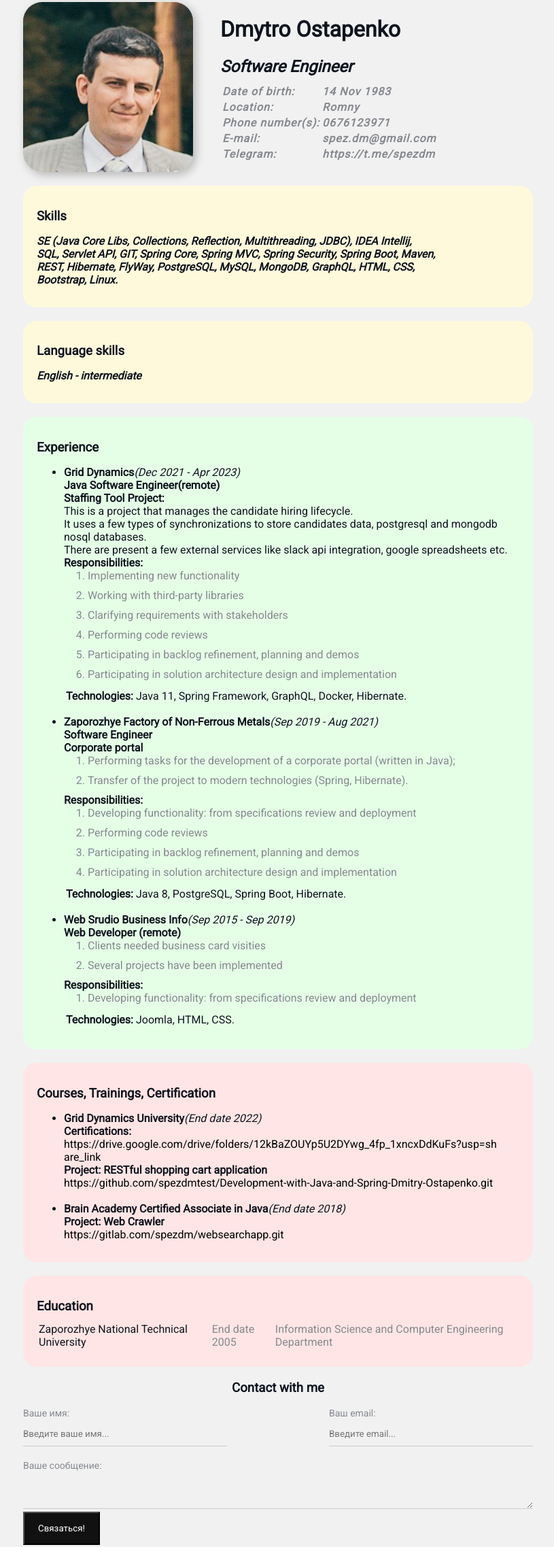
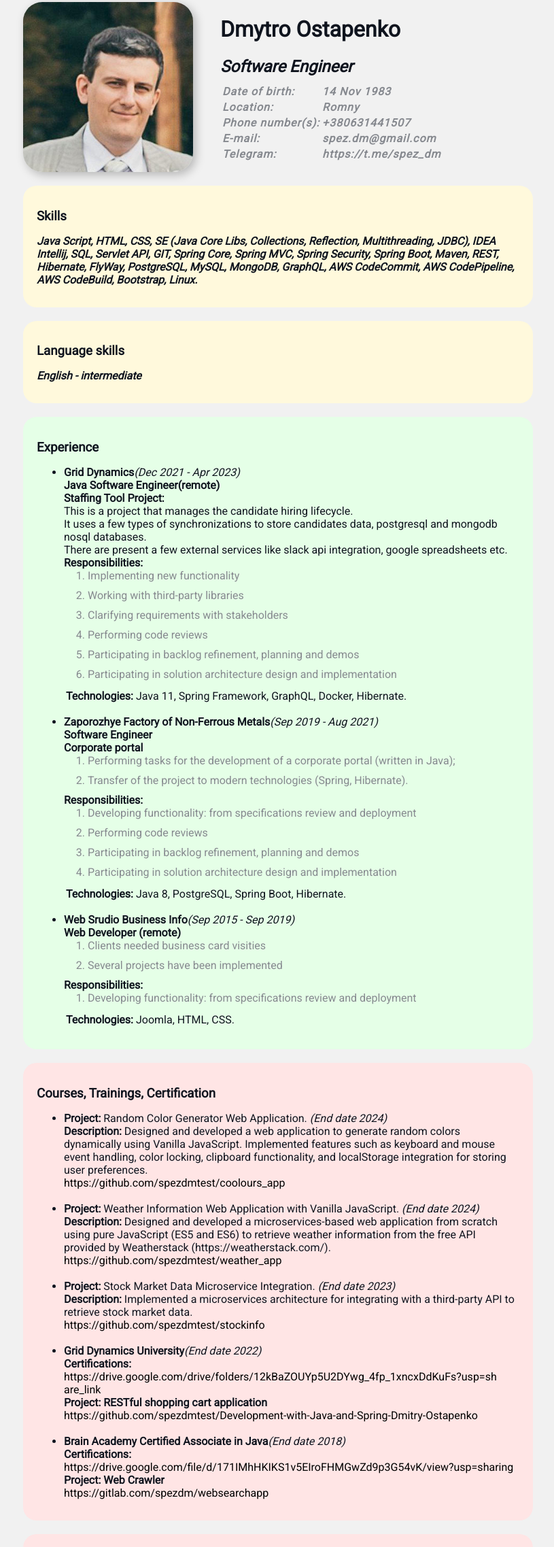
Before and after one commit to spezdmtest/cv, a plain HTML site: page index.html in a window 1280 px wide. Shown: the part 35-2310 px from the top of the page at 68% size, without its empty margins (231-1046 px from the left). Drawn offline with Linux system fonts and the light colour scheme.

Commit message:
Add files via upload
modified index.html

```diff
--- a/index.html
+++ b/index.html
@@ -24,7 +24,7 @@
                         </tr>
                         <tr>
                             <td>Phone number(s):</td>
-                            <td>0676123971</td>
+                            <td>+380631441507</td>
                         </tr>
                         <tr>
                             <td>E-mail:</td>
@@ -32,17 +32,17 @@
                         </tr>
                         <tr>
                             <td>Telegram:</td>
-                            <td>https://t.me/spezdm</td>
+                            <td>https://t.me/spez_dm</td>
                         </tr>
                     </table>
             </div>
         </div>
         <div class="card bg-yellow">
             <h3>Skills</h3>
-            <p><em><strong>SE (Java Core Libs, Collections, Reflection, Multithreading, JDBC),
-                IDEA Intellij,<br> SQL, Servlet API, GIT, Spring Core, Spring MVC,
-                Spring Security, Spring Boot, Maven,<br> REST, Hibernate, FlyWay, PostgreSQL,
-                MySQL, MongoDB, GraphQL, HTML, CSS,<br> Bootstrap, Linux.</strong></em></p>
+            <p><em><strong>Java Script, HTML, CSS, SE (Java Core Libs, Collections, Reflection, Multithreading, JDBC),
+                IDEA Intellij, SQL, Servlet API, GIT, Spring Core, Spring MVC,
+                Spring Security, Spring Boot, Maven, REST, Hibernate, FlyWay, PostgreSQL,
+                MySQL, MongoDB, GraphQL, AWS CodeCommit, AWS CodePipeline, AWS CodeBuild, Bootstrap, Linux.</strong></em></p>
 
         </div>
         <div class="card bg-yellow">
@@ -134,20 +134,36 @@
         <div class="card bg-red">
             <h3><strong>Courses, Trainings, Certification</strong></h3>
             <ul type="disc">
+                <li><strong>Project:</strong> Random Color Generator Web Application.<em> (End date 2024)</em></li>
+                <strong>Description:</strong> Designed and developed a web application to generate random colors dynamically
+                using Vanilla JavaScript. Implemented features such as keyboard and mouse event handling, color locking, clipboard functionality,
+                and localStorage integration for storing user preferences.<br>
+                <a href="https://github.com/spezdmtest/coolours_app">https://github.com/spezdmtest/coolours_app</a><br><br>
+                <li><strong>Project:</strong> Weather Information Web Application with Vanilla JavaScript.<em> (End date 2024)</em></li>
+                <strong>Description:</strong> Designed and developed a microservices-based web application from scratch using pure JavaScript (ES5 and ES6)
+                to retrieve weather information from the free API provided by Weatherstack (https://weatherstack.com/).<br>
+                <a href="https://github.com/spezdmtest/weather_app">https://github.com/spezdmtest/weather_app</a><br><br>
+                <li><strong>Project:</strong> Stock Market Data Microservice Integration. <em>(End date 2023)</em></li>
+                <strong>Description:</strong> Implemented a microservices architecture for integrating with a third-party API to retrieve stock market data.<br>
+                <a href="https://github.com/spezdmtest/stockinfo" target="_blank">https://github.com/spezdmtest/stockinfo</a><br><br>
                 <li><strong>Grid Dynamics University</strong><em>(End date 2022)</em><br>
                 <strong>Certifications:</strong><br>
                 <a href="https://drive.google.com/drive/folders/12kBaZOUYp5U2DYwg_4fp_1xncxDdKuFs?usp=sh are_link"
                 target="_blank">
                 https://drive.google.com/drive/folders/12kBaZOUYp5U2DYwg_4fp_1xncxDdKuFs?usp=sh are_link</a><br>
                 <strong>Project: RESTful shopping cart application </strong><br></li>
-                <a href="https://github.com/spezdmtest/Development-with-Java-and-Spring-Dmitry-Ostapenko.git"
+                <a href="https://github.com/spezdmtest/Development-with-Java-and-Spring-Dmitry-Ostapenko"
                 target="_blank">
-                https://github.com/spezdmtest/Development-with-Java-and-Spring-Dmitry-Ostapenko.git</a><br><br>
+                https://github.com/spezdmtest/Development-with-Java-and-Spring-Dmitry-Ostapenko</a><br><br>
                 <li><strong>Brain Academy Certified Associate in Java</strong><em>(End date 2018)</em></li>
+                <strong>Certifications:</strong><br>
+                <a href="https://drive.google.com/file/d/171IMhHKIKS1v5EIroFHMGwZd9p3G54vK/view?usp=sharing">
+                    https://drive.google.com/file/d/171IMhHKIKS1v5EIroFHMGwZd9p3G54vK/view?usp=sharing
+                </a><br>
                 <strong>Project: Web Crawler</strong>
-                <a href="https://gitlab.com/spezdm/websearchapp.git"
+                <a href="https://gitlab.com/spezdm/websearchapp"
                 target="_blank"><br>
-                    https://gitlab.com/spezdm/websearchapp.git</a><br>
+                    https://gitlab.com/spezdm/websearchapp</a><br>
             </ul>
         </div>
 
@@ -162,7 +178,7 @@
             </table>
         </div>
 
-        <div class="contact">
+        <!-- <div class="contact">
             <h3>Contact with me</h3>
             <form action="/">
               <div class="row">
@@ -187,7 +203,7 @@
         <div class="position">
             <div class="box"></div>
         </div>
-    </div>
+    </div> -->
     <!-- <div class ="box-model">
             <div></div>
             <div></div>
@@ -195,6 +211,6 @@
             <div></div>
         </div>                        -->
 
-        <div style="margin-bottom: 500px;"></div>
+        <!-- <div style="margin-bottom: 500px;"></div> -->
 </body>
 </html>
```
